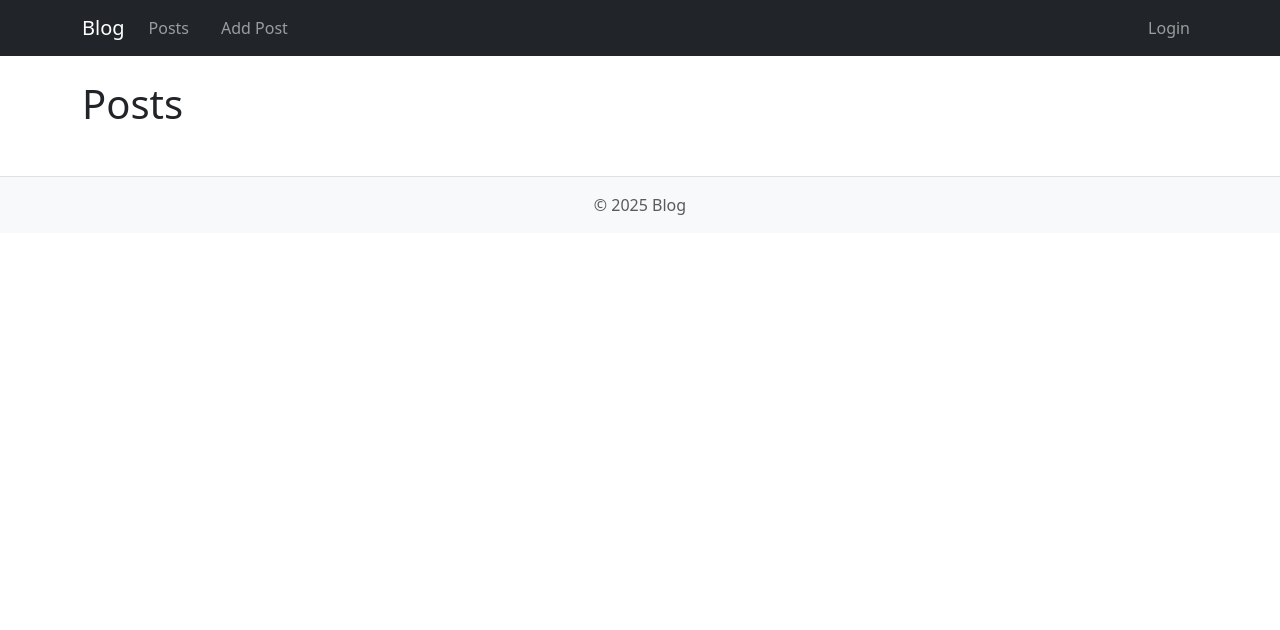
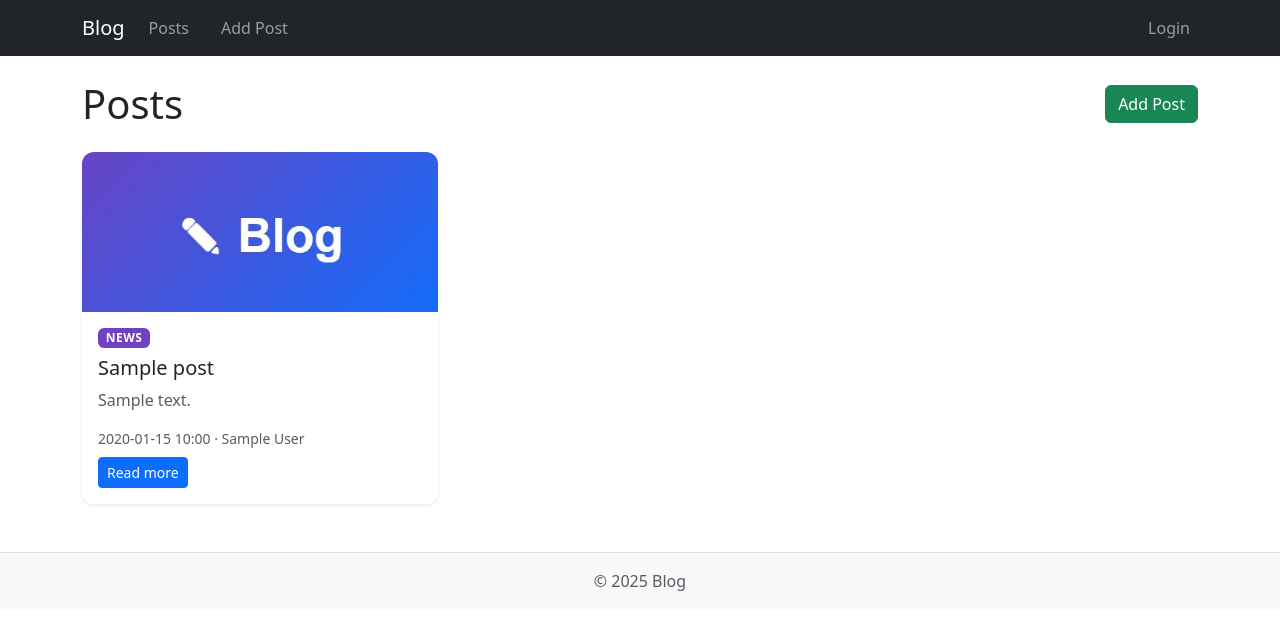
Before and after one commit to Flagmer104/python, a Flask app: page /post in a window 1280 px wide. Shown: the top 630 px of the page. Run offline with Flask 3, Linux system fonts and the light colour scheme; tables that the repository leaves empty hold one stand-in row (values such as "Sample post").

Commit message:
feat: post CRUD views, PostForm, templates and styles (TDD green)

```diff
--- /dev/null
+++ b/lab6/app/posts/forms.py
@@ -0,0 +1,40 @@
+from datetime import datetime
+
+from flask_wtf import FlaskForm
+from wtforms import StringField, TextAreaField, BooleanField, SelectField, SubmitField
+from wtforms.fields import DateTimeLocalField
+from wtforms.validators import DataRequired, Length
+
+CATEGORY_CHOICES = [
+    ("news", "Новина"),
+    ("publication", "Публікація"),
+    ("tech", "Технології"),
+    ("other", "Інше"),
+]
+
+
+class PostForm(FlaskForm):
+    title = StringField(
+        "Заголовок",
+        validators=[DataRequired(message="Вкажіть заголовок"),
+                    Length(max=150, message="Не більше 150 символів")],
+    )
+    content = TextAreaField(
+        "Текст",
+        render_kw={"rows": 6},
+        validators=[DataRequired(message="Вкажіть текст поста")],
+    )
+    enabled = BooleanField("Показувати на сайті", default=True)
+    publish_date = DateTimeLocalField(
+        "Дата публікації",
+        format=["%Y-%m-%dT%H:%M", "%Y-%m-%dT%H:%M:%S"],
+        default=datetime.now,
+        validators=[DataRequired(message="Вкажіть дату й час")],
+    )
+    category = SelectField("Категорія", choices=CATEGORY_CHOICES, default="other")
+    submit = SubmitField("Зберегти")
+
+
+class DeleteForm(FlaskForm):
+    """Порожня форма лише для CSRF-захисту POST-видалення."""
+    submit = SubmitField("Так, видалити")
--- /dev/null
+++ b/lab6/app/posts/static/css/posts.css
@@ -0,0 +1,29 @@
+.post-card {
+    border: none;
+    border-radius: 12px;
+    transition: transform .15s ease, box-shadow .15s ease;
+}
+
+.post-card:hover {
+    transform: translateY(-4px);
+    box-shadow: 0 .75rem 1.5rem rgba(0, 0, 0, .15) !important;
+}
+
+.post-img {
+    height: 160px;
+    object-fit: cover;
+    border-radius: 12px 12px 0 0;
+}
+
+.badge-category {
+    background: #6f42c1;
+    color: #fff;
+    text-transform: uppercase;
+    letter-spacing: .04em;
+}
+
+.post-detail .post-content {
+    white-space: pre-wrap;
+    font-size: 1.1rem;
+    line-height: 1.7;
+}
--- a/lab6/app/posts/templates/all_posts.html
+++ b/lab6/app/posts/templates/all_posts.html
@@ -1,2 +1,35 @@
 {% extends "base.html" %}
-{% block content %}<h1>Posts</h1>{% endblock %}
+{% block title %}Posts{% endblock %}
+{% block css %}
+    <link rel="stylesheet" href="{{ url_for('posts.static', filename='css/posts.css') }}">
+{% endblock %}
+
+{% block content %}
+<div class="d-flex justify-content-between align-items-center mb-4">
+    <h1 class="mb-0">Posts</h1>
+    <a class="btn btn-success" href="{{ url_for('posts.create_post') }}">Add Post</a>
+</div>
+
+{% if posts %}
+<div class="row row-cols-1 row-cols-md-2 row-cols-lg-3 g-4">
+    {% for post in posts %}
+    <div class="col">
+        <div class="card post-card h-100 shadow-sm">
+            <img src="{{ url_for('posts.static', filename='img/default.jpg') }}" class="card-img-top post-img" alt="post image">
+            <div class="card-body d-flex flex-column">
+                <span class="badge badge-category align-self-start mb-2">{{ post.category.value }}</span>
+                <h5 class="card-title">{{ post.title }}</h5>
+                <p class="card-text text-muted">{{ post.content[:100] }}{% if post.content|length > 100 %}…{% endif %}</p>
+                <div class="mt-auto">
+                    <small class="text-muted d-block mb-2">{{ post.posted.strftime("%Y-%m-%d %H:%M") }} · {{ post.author }}</small>
+                    <a href="{{ url_for('posts.detail_post', id=post.id) }}" class="btn btn-primary btn-sm">Read more</a>
+                </div>
+            </div>
+        </div>
+    </div>
+    {% endfor %}
+</div>
+{% else %}
+    <p class="text-muted">Постів поки немає. Додайте перший!</p>
+{% endif %}
+{% endblock %}
--- a/lab6/app/posts/views.py
+++ b/lab6/app/posts/views.py
@@ -1,16 +1,80 @@
-from flask import render_template
+from flask import render_template, redirect, url_for, flash, session, request
 
 from . import post_bp
-from .models import Post
+from .forms import PostForm, DeleteForm
+from .models import Post, Category
 from .. import db
 
 
 @post_bp.route("")
 def all_posts():
-    posts = db.session.scalars(db.select(Post).order_by(Post.posted.desc())).all()
+    stmt = db.select(Post).where(Post.is_active.is_(True)).order_by(Post.posted.desc())
+    posts = db.session.scalars(stmt).all()
     return render_template("all_posts.html", posts=posts)
+
+
+@post_bp.route("/<int:id>")
+def detail_post(id):
+    post = db.get_or_404(Post, id)
+    return render_template("detail_post.html", post=post)
 
 
 @post_bp.route("/create", methods=["GET", "POST"])
 def create_post():
-    return render_template("all_posts.html", posts=[])
+    form = PostForm()
+    if form.validate_on_submit():
+        post = Post(
+            title=form.title.data,
+            content=form.content.data,
+            posted=form.publish_date.data,
+            category=Category(form.category.data),
+            is_active=form.enabled.data,
+            author=session.get("username", "Anonymous")[:20],
+        )
+        db.session.add(post)
+        db.session.commit()
+        flash("Post added successfully", "success")
+        return redirect(url_for("posts.detail_post", id=post.id))  # PRG
+    if request.method == "POST":
+        flash("Помилка у формі. Перевірте поля.", "danger")
+    return render_template("add_post.html", form=form, title="Add Post")
+
+
+@post_bp.route("/<int:id>/update", methods=["GET", "POST"])
+def update_post(id):
+    post = db.get_or_404(Post, id)
+    if request.method == "GET":
+        # імена полів форми та моделі різні (enabled/is_active, publish_date/posted)
+        form = PostForm(data={
+            "title": post.title,
+            "content": post.content,
+            "enabled": post.is_active,
+            "publish_date": post.posted,
+            "category": post.category.value,
+        })
+    else:
+        form = PostForm()
+    if form.validate_on_submit():
+        post.title = form.title.data
+        post.content = form.content.data
+        post.is_active = form.enabled.data
+        post.posted = form.publish_date.data
+        post.category = Category(form.category.data)
+        db.session.commit()
+        flash("Post updated successfully", "success")
+        return redirect(url_for("posts.detail_post", id=post.id))
+    if request.method == "POST":
+        flash("Помилка у формі. Перевірте поля.", "danger")
+    return render_template("add_post.html", form=form, title="Edit Post", post=post)
+
+
+@post_bp.route("/<int:id>/delete", methods=["GET", "POST"])
+def delete_post(id):
+    post = db.get_or_404(Post, id)
+    form = DeleteForm()
+    if form.validate_on_submit():
+        db.session.delete(post)
+        db.session.commit()
+        flash("Post deleted", "warning")
+        return redirect(url_for("posts.all_posts"))
+    return render_template("delete_confirm.html", post=post, form=form)
```
Also changed, not shown: lab6/app/posts/templates/add_post.html (added, +24 -0 lines), lab6/app/posts/templates/delete_confirm.html (added, +14 -0 lines), lab6/app/posts/templates/detail_post.html (added, +20 -0 lines), lab6/tests/test_posts.py (+1 -0 lines), lab6/app/posts/static/img/default.jpg (added).
